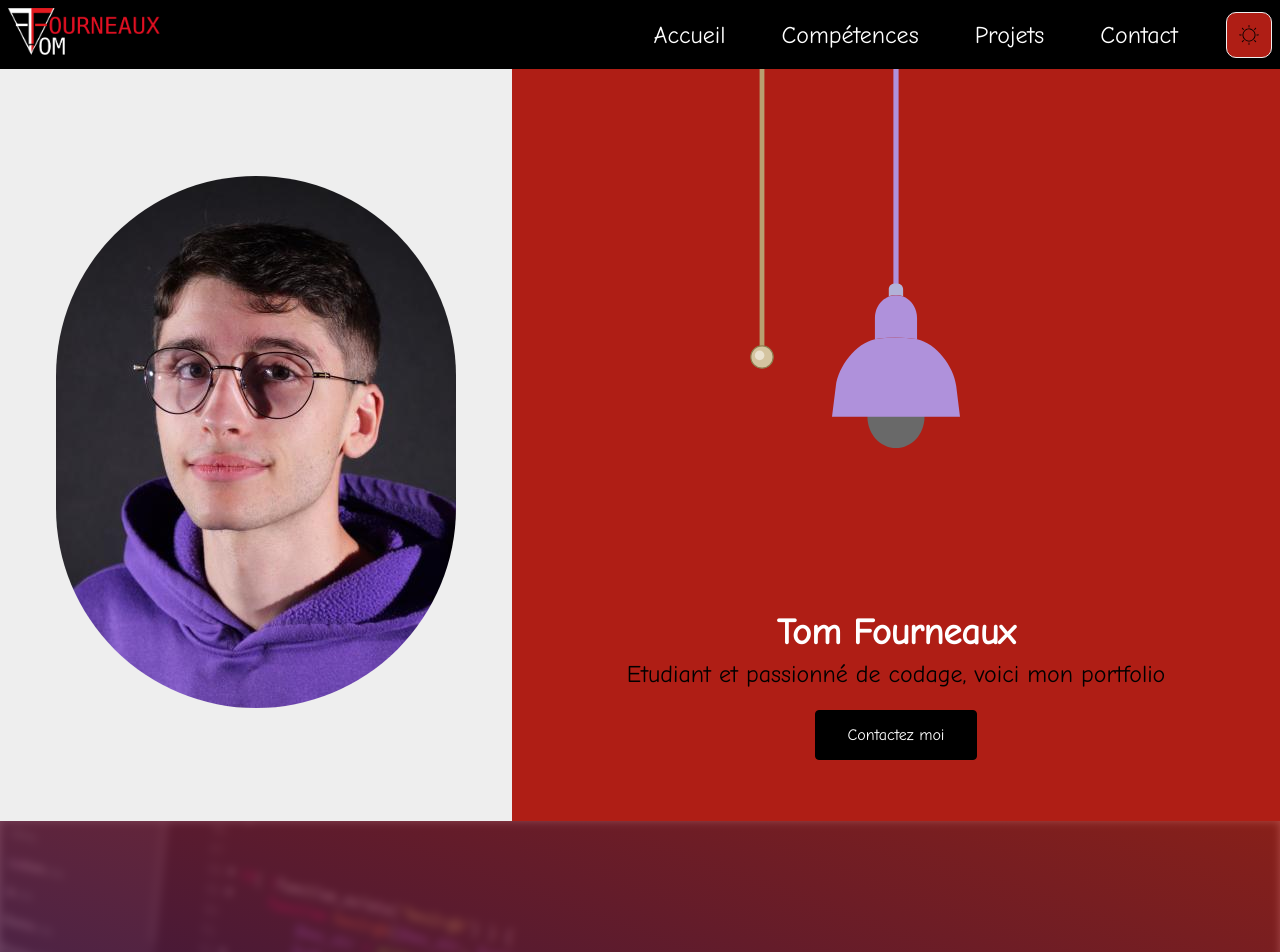
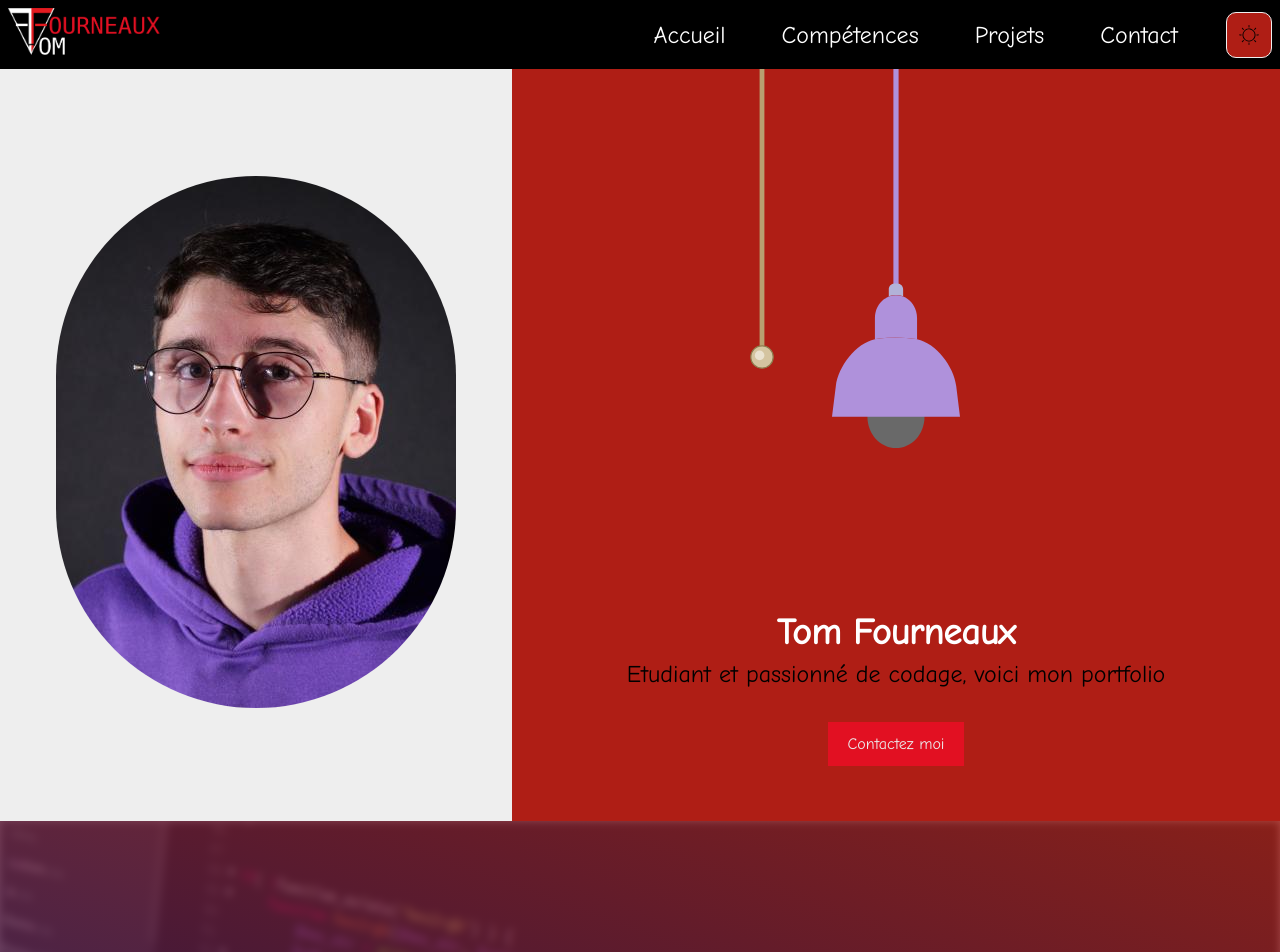
Before and after one commit to tomfrx12/portfolio-react-tom-fourneaux, a React (Vite) app: page / in a window 1280 px wide. Shown: the top 952 px of the page. Built offline with nearby package versions, Linux system fonts and the light colour scheme.

Commit message:
feat(ButtonNav): remake the styles of button

```diff
--- /dev/null
+++ b/src/components/ButtonNav.jsx
@@ -0,0 +1,33 @@
+import { Link } from "react-router";
+
+export default function ButtonNav({children, link, className = ""}) {
+    return (
+        <Link to={`/${link}`} className={`relative flex-col p-8 ${className}`} onClick={() => window.scrollTo(0, 0)}>
+            <a
+                href=""
+                className="group relative inline-block cursor-pointer align-middle text-center min-h-[30px] no-underline select-none"
+            >
+                <span className="relative block bg-(--color-primary) px-5 py-2.5 text-[#EBEBEB] transition-all duration-500">
+                    {children}
+                </span>
+
+                <svg
+                    className="pointer-events-none absolute h-[calc(100%)] w-[calc(100%)] overflow-visible scale-y-[-1] transition-transform duration-1000 ease-in-out delay-0 group-hover:translate-x-0.5 group-hover:translate-y-0.5 group-hover:delay-800"
+                    xmlns="http://www.w3.org/2000/svg"
+                >
+                    <rect
+                        x="-8"
+                        y="50"
+                        width="100%"
+                        height="100%"
+                        fill="none"
+                        stroke="#EBEBEB"
+                        strokeWidth="2"
+                        pathLength="100"
+                        className="[stroke-dasharray:100] [stroke-dashoffset:100] transition-all duration-1000 ease-in-out group-hover:[stroke-dashoffset:0]"
+                    />
+                </svg>
+            </a>
+        </Link>
+    );
+};
--- a/src/components/a_button.jsx
+++ /dev/null
@@ -1,26 +0,0 @@
-import { Link } from "react-router";
-
-import PropTypes from "prop-types";
-
-const ButtonNav = ({children, link, className = ""}) => {
-    return (
-        <Link to={`/${link}`} className={`mt-5 text-white cursor-pointer border rounded-sm border-black dark:border-white border-solid py-3 px-8 bg-black transition duration-200 hover:text-black hover:bg-[var(--color-cv-primary)] hover:shadow-[0.25rem_0.25rem_black)] active:transform active:translate-0 active:shadow-none dark:hover:text-white group dark:hover:bg-[var(--color-red-background)] ${className}`} onClick={() => window.scrollTo(0, 0)}>
-            <div className="relative overflow-hidden">
-                <p className="group-hover:-translate-y-7 duration-[1.125s] ease-[cubic-bezier(0.19,1,0.22,1)]">
-                    {children}
-                </p>
-                <p className="hidden lg:block absolute top-7 left-0 group-hover:top-0 duration-[1.125s] ease-[cubic-bezier(0.19,1,0.22,1)]">
-                    {children}
-                </p>
-            </div>
-        </Link>
-    );
-};
-
-export default ButtonNav;
-
-ButtonNav.propTypes = {
-  children: PropTypes.node,
-  link: PropTypes.node,
-  className: PropTypes.string,
-};
--- a/src/pages/index.jsx
+++ b/src/pages/index.jsx
@@ -1,7 +1,7 @@
 import { useState } from "react";
 import { motion } from "framer-motion";
 
-import ButtonNav from "../components/a_button";
+import ButtonNav from "../components/ButtonNav";
 import { Text } from "../components/texte";
 import Lamp from "../components/lamp_light";
 import SeeMore from "../components/see_more";
@@ -89,7 +89,6 @@ function Index({ itsDark, setItsDark }) { //le bool et la func qui est définie
                     </motion.div>
                 </div>
                 <motion.div className="flex gap-5" variants={fadeUp} initial="hidden" whileInView="visible" viewport={{ once: true }}>
-                    <ButtonNav link="cv">Mon CV</ButtonNav>
                     <ButtonNav link="competences">Compétences</ButtonNav>
                 </motion.div>
             </section>
```
Also changed, not shown: src/components/a_nav.jsx (deleted).
